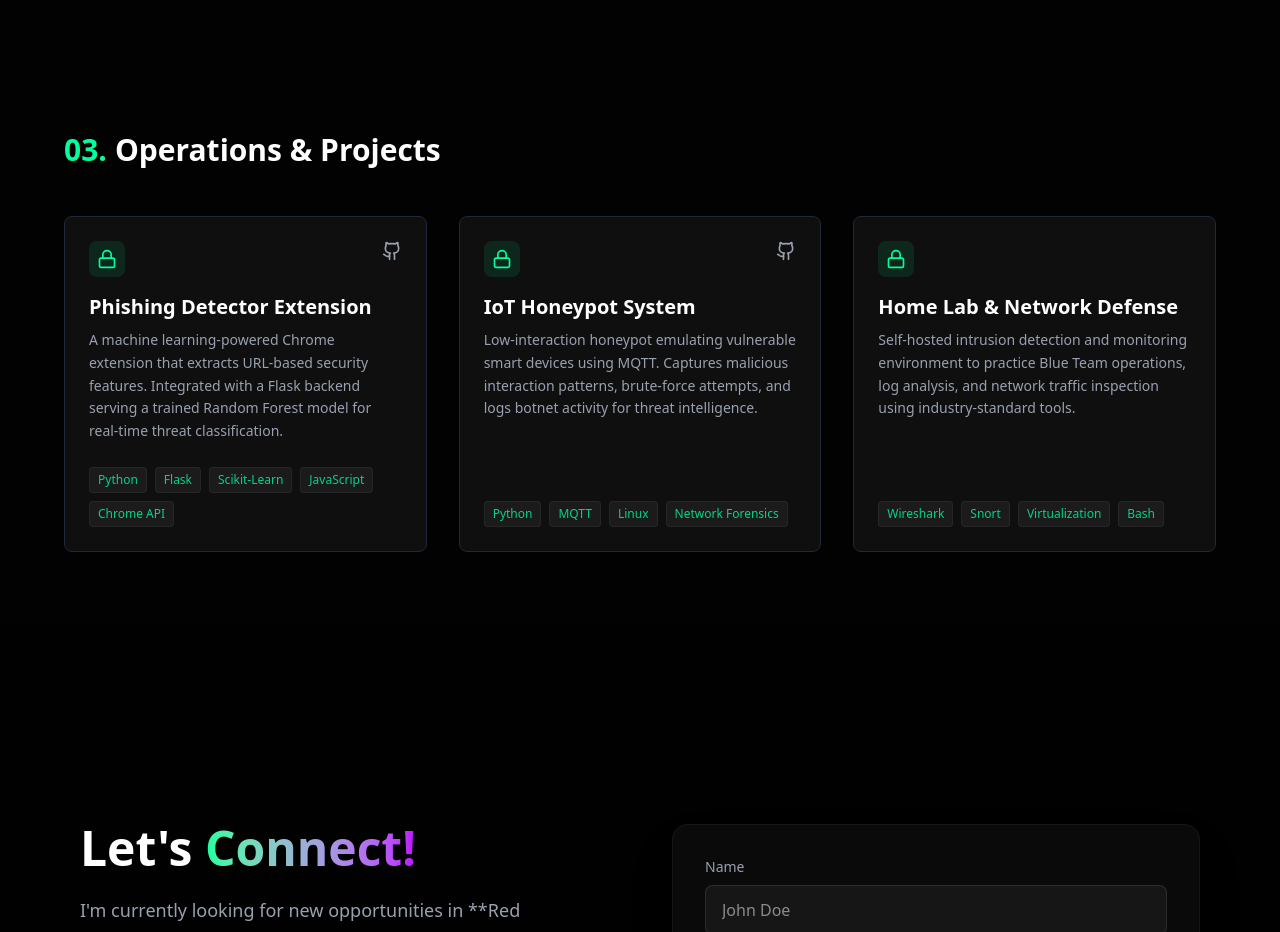
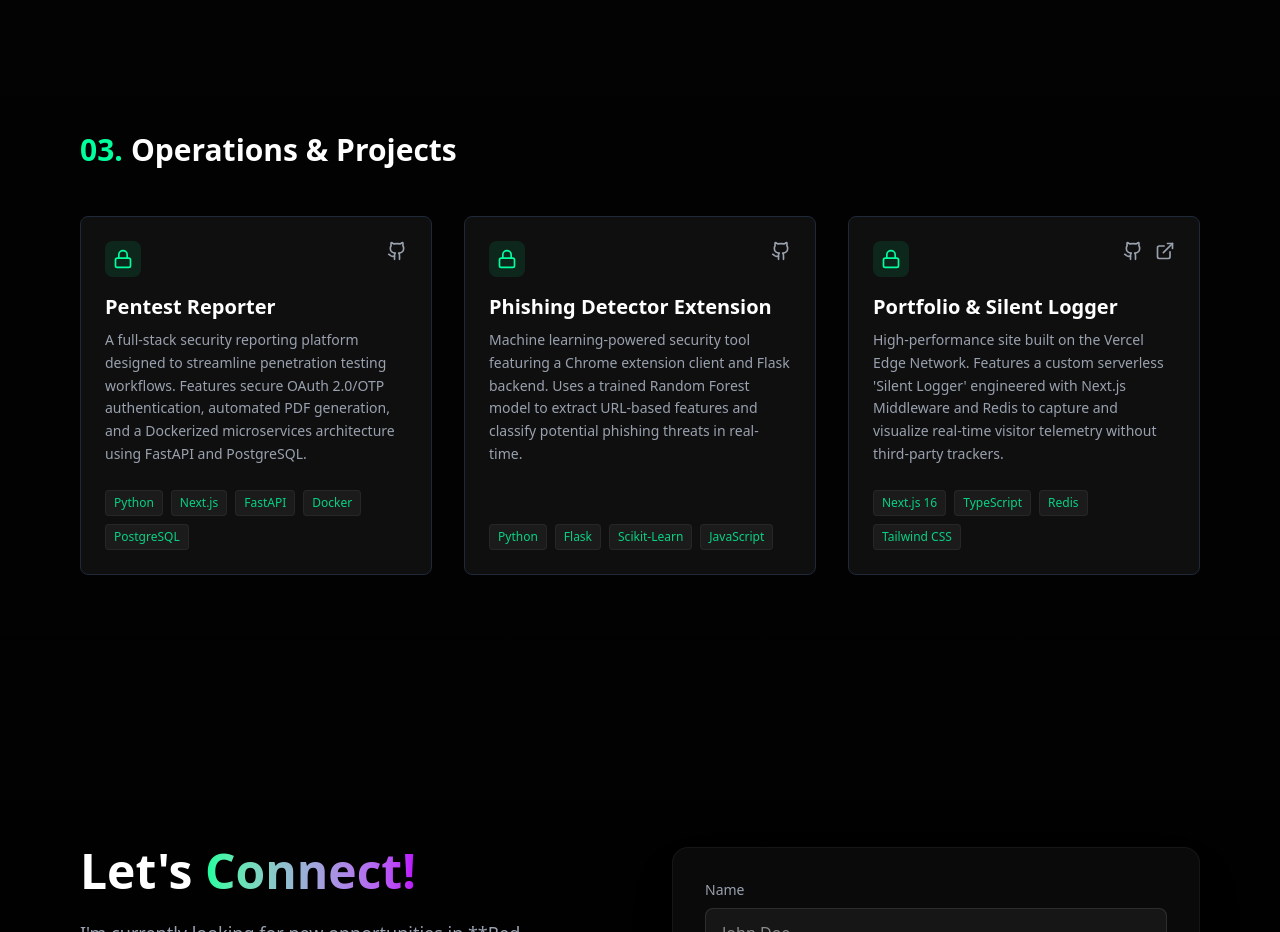
Before and after one commit to sudu787/sudarshan-portfolio, a Next.js app: page / in a window 1280 px wide. Shown: the part 1840-2772 px from the top of the page. Built offline with nearby package versions, Linux system fonts and the light colour scheme.

Commit message:
Update projects section and fix github link

```diff
--- a/src/components/sections/Contact.tsx
+++ b/src/components/sections/Contact.tsx
@@ -63,10 +63,10 @@ export default function Contact() {
             </p>
 
             <div className="flex gap-6 mb-12">
-              <a href="https://github.com" target="_blank" className="p-3 bg-white/5 rounded-full hover:bg-primary/20 hover:text-primary transition-all">
+              <a href="https://github.com/sudu787" target="_blank" className="p-3 bg-white/5 rounded-full hover:bg-primary/20 hover:text-primary transition-all">
                 <Github size={24} />
               </a>
-              <a href="https://linkedin.com" target="_blank" className="p-3 bg-white/5 rounded-full hover:bg-primary/20 hover:text-primary transition-all">
+              <a href="https://www.linkedin.com/in/sudarshan787/" target="_blank" className="p-3 bg-white/5 rounded-full hover:bg-primary/20 hover:text-primary transition-all">
                 <Linkedin size={24} />
               </a>
               <a href="mailto:sudarshanajoysindhu@gmail.com" className="p-3 bg-white/5 rounded-full hover:bg-primary/20 hover:text-primary transition-all">
--- a/src/components/sections/Projects.tsx
+++ b/src/components/sections/Projects.tsx
@@ -4,30 +4,29 @@ import { Github, ExternalLink, Lock } from "lucide-react";
 
 const projects = [
   {
-    title: "Phishing Detector Extension",
-    desc: "A machine learning-powered Chrome extension that extracts URL-based security features. Integrated with a Flask backend serving a trained Random Forest model for real-time threat classification.",
-    tags: ["Python", "Flask", "Scikit-Learn", "JavaScript", "Chrome API"],
-    links: { github: "https://github.com/yourusername", live: null },
+    title: "Pentest Reporter",
+    desc: "A full-stack security reporting platform designed to streamline penetration testing workflows. Features secure OAuth 2.0/OTP authentication, automated PDF generation, and a Dockerized microservices architecture using FastAPI and PostgreSQL.",
+    tags: ["Python", "Next.js", "FastAPI", "Docker", "PostgreSQL"],
+    links: { github: "https://github.com/sudu787", live: null }, // Add specific link if you have it
   },
   {
-    title: "IoT Honeypot System",
-    desc: "Low-interaction honeypot emulating vulnerable smart devices using MQTT. Captures malicious interaction patterns, brute-force attempts, and logs botnet activity for threat intelligence.",
-    tags: ["Python", "MQTT", "Linux", "Network Forensics"],
-    links: { github: "https://github.com/yourusername", live: null },
+    title: "Phishing Detector Extension",
+    desc: "Machine learning-powered security tool featuring a Chrome extension client and Flask backend. Uses a trained Random Forest model to extract URL-based features and classify potential phishing threats in real-time.",
+    tags: ["Python", "Flask", "Scikit-Learn", "JavaScript"],
+    links: { github: "https://github.com/sudu787", live: null },
   },
-  // Added a placeholder for your future third project
   {
-    title: "Home Lab & Network Defense",
-    desc: "Self-hosted intrusion detection and monitoring environment to practice Blue Team operations, log analysis, and network traffic inspection using industry-standard tools.",
-    tags: ["Wireshark", "Snort", "Virtualization", "Bash"],
-    links: { github: null, live: null },
+    title: "Portfolio & Silent Logger",
+    desc: "High-performance site built on the Vercel Edge Network. Features a custom serverless 'Silent Logger' engineered with Next.js Middleware and Redis to capture and visualize real-time visitor telemetry without third-party trackers.",
+    tags: ["Next.js 16", "TypeScript", "Redis", "Tailwind CSS"],
+    links: { github: "https://github.com/sudu787/sudarshan-portfolio", live: "https://sudarshanajoysindhu.vercel.app" },
   },
 ];
 
 export default function Projects() {
   return (
     <section id="projects" className="py-20">
-      <div className="max-w-6xl mx-auto">
+      <div className="max-w-6xl mx-auto px-4"> {/* Added px-4 for mobile padding */}
         <motion.h2
           initial={{ opacity: 0 }}
           whileInView={{ opacity: 1 }}
@@ -56,8 +55,13 @@ export default function Projects() {
                   </div>
                   <div className="flex gap-3">
                     {project.links.github && (
-                      <a href={project.links.github} className="text-gray-400 hover:text-white transition-colors">
+                      <a href={project.links.github} target="_blank" rel="noopener noreferrer" className="text-gray-400 hover:text-white transition-colors">
                         <Github size={20} />
+                      </a>
+                    )}
+                    {project.links.live && (
+                      <a href={project.links.live} target="_blank" rel="noopener noreferrer" className="text-gray-400 hover:text-white transition-colors">
+                        <ExternalLink size={20} />
                       </a>
                     )}
                   </div>
```
Also changed, not shown: 1 other file (tests, documents, lock files or other folders).
